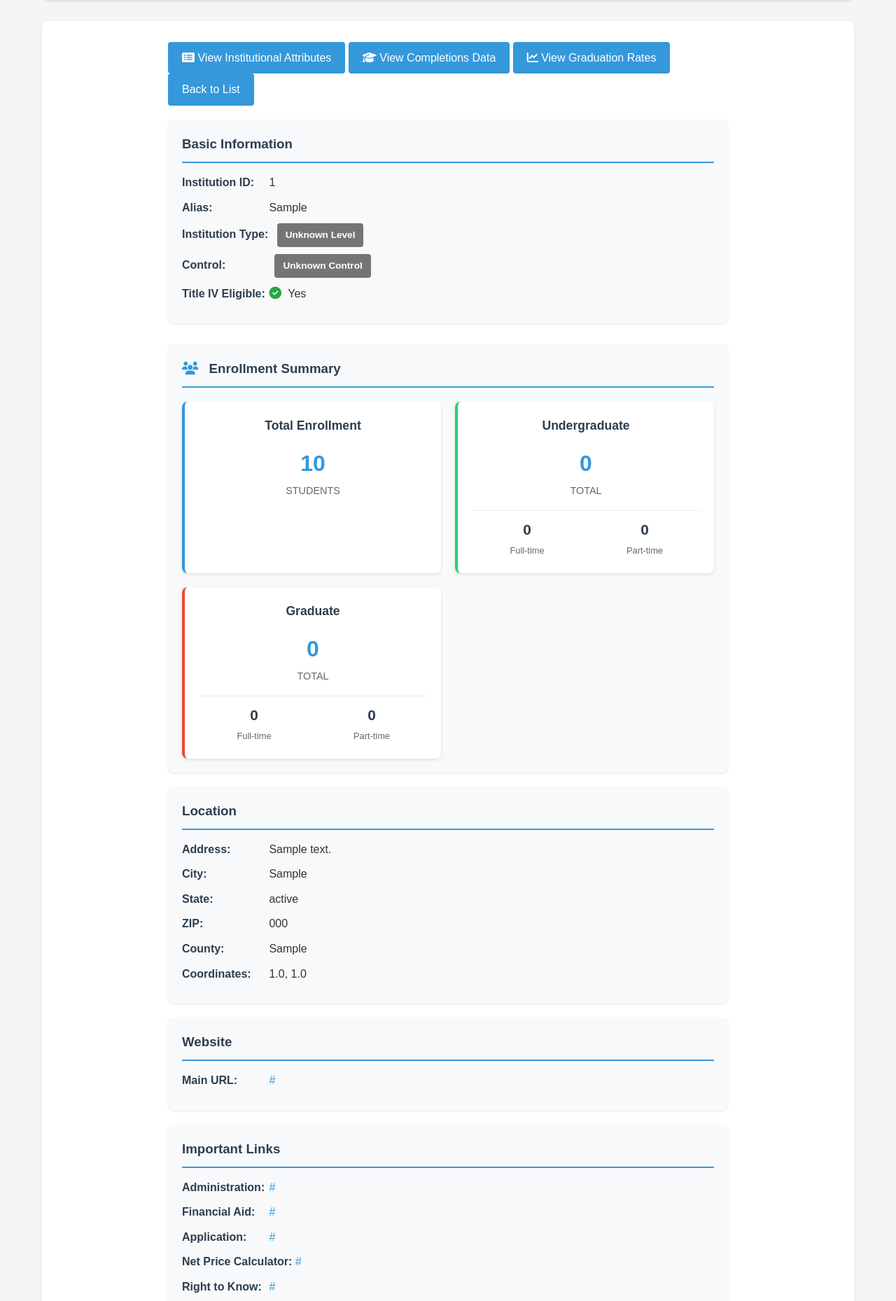
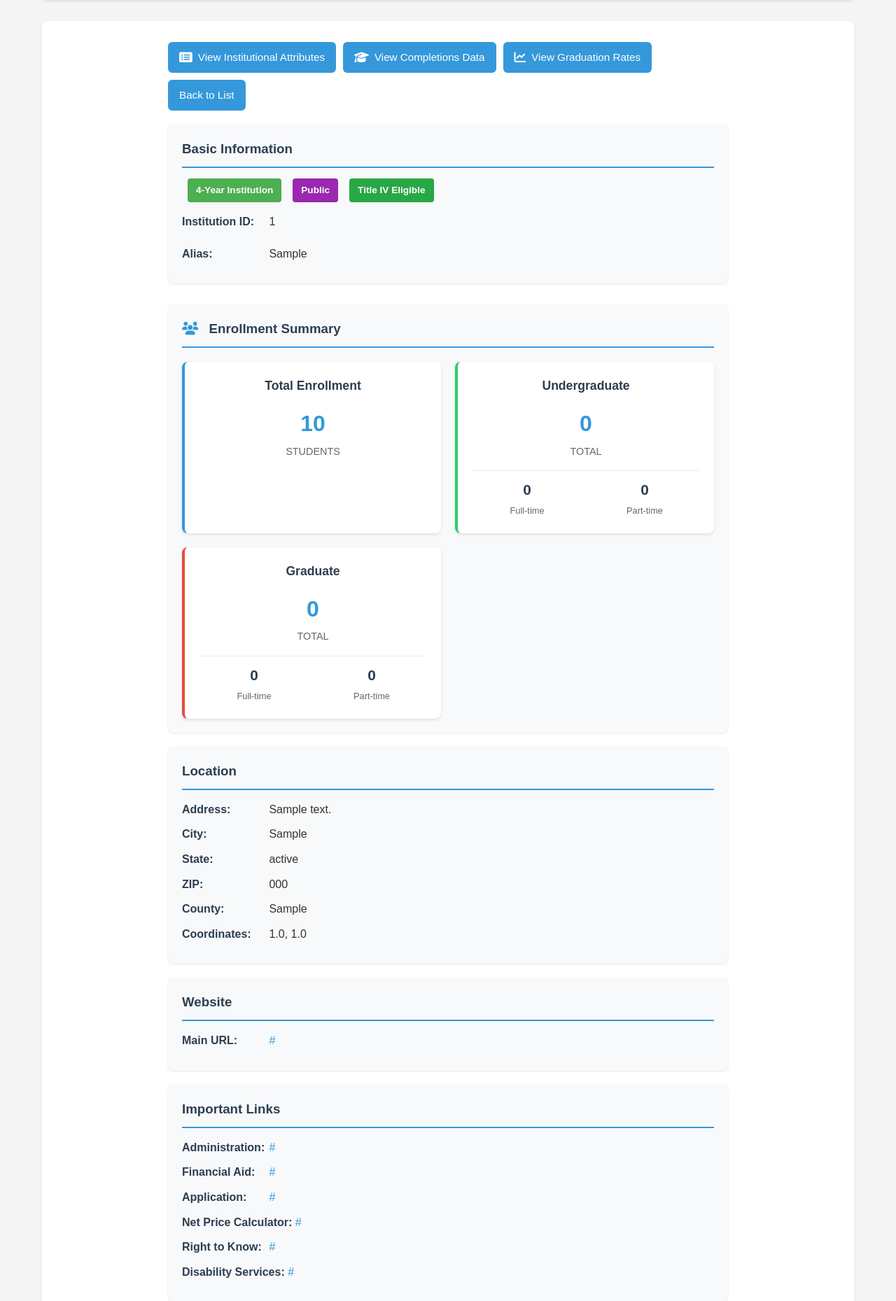
Before and after one commit to admiralorbiter/kc_college_advisor, a Flask app: page /institutions/view/1 in a window 1280 px wide. Shown: the part 172-2031 px from the top of the page at 70% size. Run offline with Flask 3, Linux system fonts and the light colour scheme; tables that the repository leaves empty hold one stand-in row (values such as "Sample post").

Commit message:
cleaning ui

```diff
--- a/static/styles.css
+++ b/static/styles.css
@@ -74,22 +74,58 @@ footer {
 
 /* Button styles */
 .action-buttons {
+    display: flex;
+    gap: 10px;
+    flex-wrap: wrap;
     margin-bottom: 20px;
 }
 
 .btn {
-    display: inline-block;
+    display: inline-flex;
+    align-items: center;
+    gap: 8px;
     background-color: #3498db;
     color: white;
-    padding: 10px 20px;
-    border-radius: 4px;
+    padding: 10px 16px;
+    border-radius: 6px;
     text-decoration: none;
-    transition: background-color 0.3s ease;
+    transition: all 0.2s ease;
+    border: none;
+    font-size: 0.95em;
+    font-weight: 500;
+    white-space: nowrap;
 }
 
 .btn:hover {
     background-color: #2980b9;
     color: white;
+    transform: translateY(-1px);
+    box-shadow: 0 2px 4px rgba(0,0,0,0.1);
+}
+
+.btn i {
+    font-size: 1.1em;
+}
+
+.btn-small {
+    padding: 6px 12px;
+    font-size: 0.85em;
+}
+
+.btn-danger {
+    background-color: #dc3545;
+}
+
+.btn-danger:hover {
+    background-color: #c82333;
+}
+
+.btn-secondary {
+    background-color: #6c757d;
+}
+
+.btn-secondary:hover {
+    background-color: #5a6268;
 }
 
 .institutions-table {
@@ -1029,3 +1065,21 @@ footer {
 .enrollment-card.graduate {
     border-left: 4px solid #e74c3c;
 }
+
+/* Basic Information section styles */
+.institution-badges {
+    display: flex;
+    gap: 8px;
+    flex-wrap: wrap;
+    margin-bottom: 15px;
+}
+
+.basic-info-grid {
+    display: grid;
+    gap: 10px;
+}
+
+.badge-title-iv {
+    background-color: #28a745;
+    color: white;
+}
--- a/templates/institutions/view_institution.html
+++ b/templates/institutions/view_institution.html
@@ -26,49 +26,18 @@
 
         <div class="detail-group">
             <h3>Basic Information</h3>
-            <p><strong>Institution ID:</strong> {{ institution.institution_id }}</p>
-            <p><strong>Alias:</strong> {{ institution.alias or 'N/A' }}</p>
-            <p>
-                <strong>Institution Type:</strong>
-                {% if institution.level %}
-                    {% if institution.level.value == 1 %}
-                        <span class="badge badge-four-year">4-Year Institution</span>
-                    {% elif institution.level.value == 2 %}
-                        <span class="badge badge-two-year">2-Year Institution</span>
-                    {% elif institution.level.value == 3 %}
-                        <span class="badge badge-less-than-two-year">Less than 2-Year</span>
-                    {% else %}
-                        <span class="badge badge-unknown">Unknown Level</span>
-                    {% endif %}
-                {% else %}
-                    <span class="badge badge-unknown">Unknown Level</span>
+            <div class="institution-badges">
+                <span class="badge badge-four-year">4-Year Institution</span>
+                <span class="badge badge-public">Public</span>
+                {% if institution.title_iv_eligible %}
+                    <span class="badge badge-title-iv">Title IV Eligible</span>
                 {% endif %}
-            </p>
-            <p>
-                <strong>Control:</strong>
-                {% if institution.control %}
-                    {% if institution.control.value == 1 %}
-                        <span class="badge badge-public">Public</span>
-                    {% elif institution.control.value == 2 %}
-                        <span class="badge badge-private-nonprofit">Private Non-Profit</span>
-                    {% elif institution.control.value == 3 %}
-                        <span class="badge badge-private-forprofit">Private For-Profit</span>
-                    {% else %}
-                        <span class="badge badge-unknown">Unknown Control</span>
-                    {% endif %}
-                {% else %}
-                    <span class="badge badge-unknown">Unknown Control</span>
-                {% endif %}
-            </p>
-            <p><strong>Title IV Eligible:</strong>
-                {% if institution.title_iv_eligible == True %}
-                    <i class="fas fa-check-circle status-icon success"></i> Yes
-                {% elif institution.title_iv_eligible == False %}
-                    <i class="fas fa-times-circle status-icon error"></i> No
-                {% else %}
-                    <i class="fas fa-question-circle status-icon unknown"></i> Unknown
-                {% endif %}
-            </p>
+            </div>
+
+            <div class="basic-info-grid">
+                <p><strong>Institution ID:</strong> {{ institution.institution_id }}</p>
+                <p><strong>Alias:</strong> {{ institution.alias or 'N/A' }}</p>
+            </div>
         </div>
         <div class="detail-group enrollment-summary">
             <h3><i class="fas fa-users"></i> Enrollment Summary</h3>
```
Also changed, not shown: README.md.
